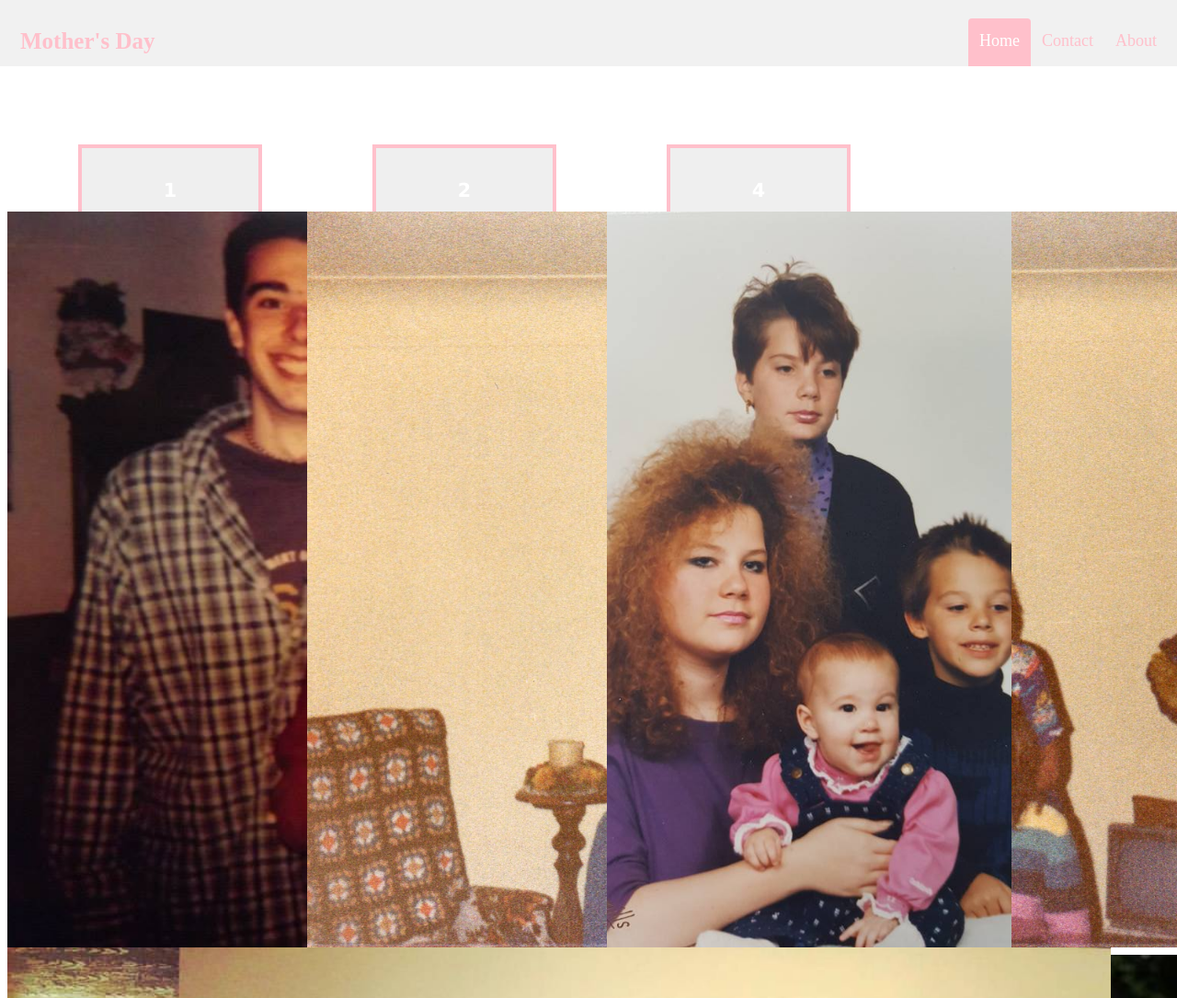
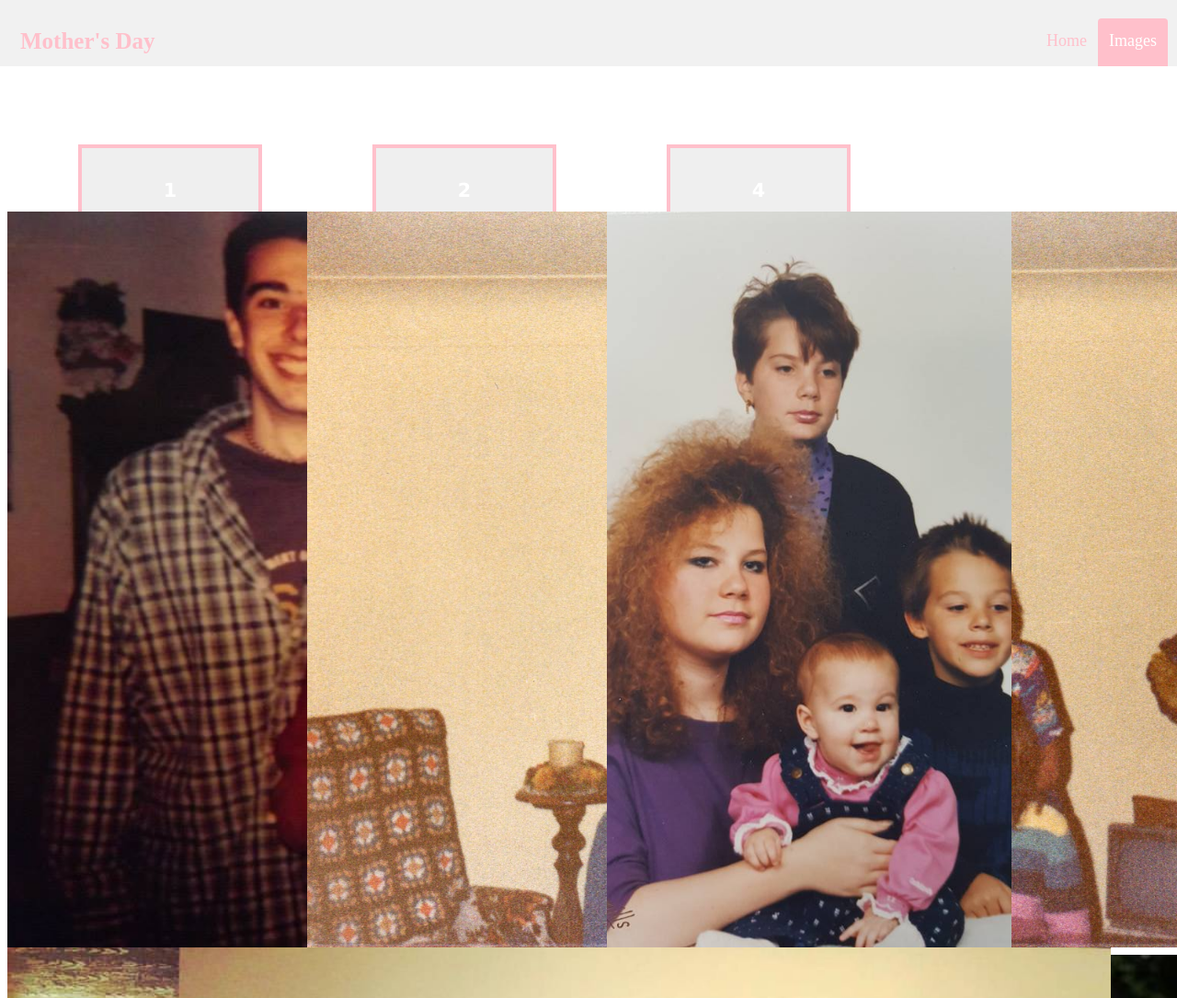
Before and after one commit to nickdurbin/MothersDay, a website: page imagescreen.html in a window 1280 px wide. Shown: the top 1085 px of the page at 92% size. Drawn offline with Linux system fonts and the light colour scheme; a web font is replaced by a local one.

Commit message:
More edits to CSS and navigation.

```diff
--- a/imagescreen.html
+++ b/imagescreen.html
@@ -16,9 +16,8 @@
   <div class="header">
     <a href="#default" class="logo">Mother's Day</a>
       <div class="header-right">
-        <a class="active" href="#home">Home</a>
-        <a href="#contact">Contact</a>
-        <a href="#about">About</a>
+        <a href="#home">Home</a>
+        <a class="active" href="#images">Images</a>
       </div>
   </div>
 
```
Also changed, not shown: index.html (+1 -2 lines).
